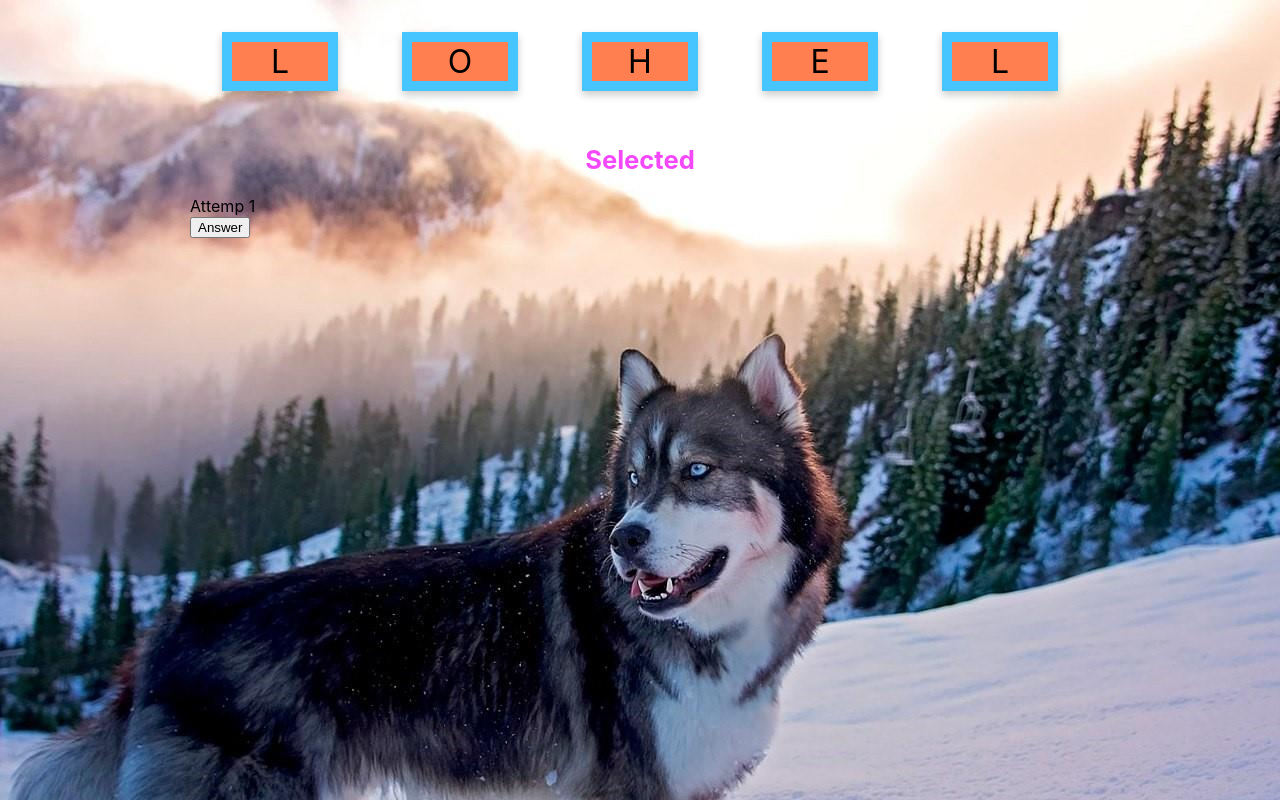
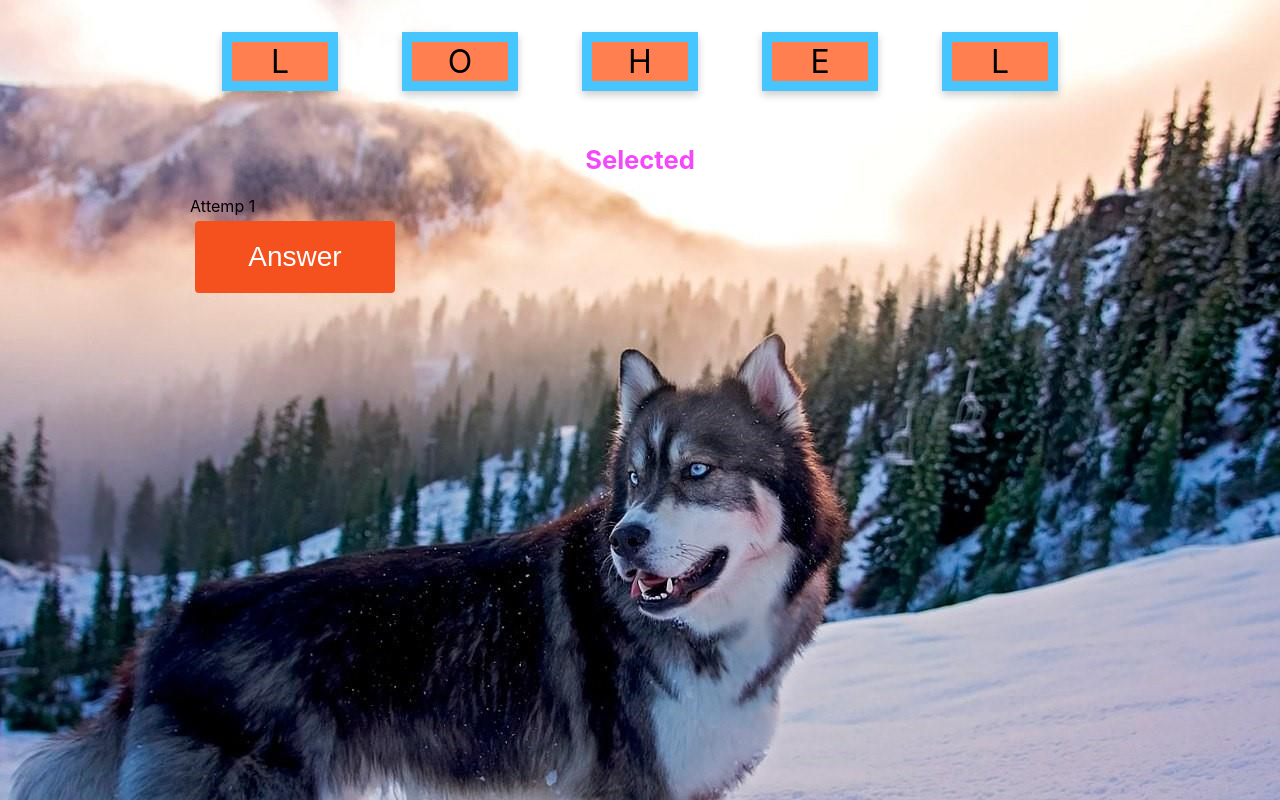
Before and after one commit to Jetnipat-c/3SA03-v1, a React (Create React App) app: page / in a window 1280 px wide. Built offline with nearby package versions, Linux system fonts and the light colour scheme.

Commit message:
commit 6

```diff
--- a/src/App.css
+++ b/src/App.css
@@ -57,14 +57,35 @@ background-attachment: fixed;
 
 background-position: top center;
 }
-.cc {
-  border: 2px solid rgb(255, 255, 255);
-  padding: 10px;
+.button {
+  display: inline-block;
+  border-radius: 4px;
+  background-color: #f4511e;
+  border: none;
+  color: #FFFFFF;
+  text-align: center;
+  font-size: 28px;
+  padding: 20px;
   width: 200px;
-  height: 200px;
-  align-content: center
+  transition: all 0.5s;
+  cursor: pointer;
+  margin: 5px;
 }
 
+.button2 {
+  display: inline-block;
+  border-radius: 4px;
+  background-color: #43d1fc;
+  border: none;
+  color: #FFFFFF;
+  text-align: center;
+  font-size: 28px;
+  padding: 20px;
+  width: 200px;
+  transition: all 0.5s;
+  cursor: pointer;
+  margin: 5px;
+}
 
 h2{
   font-size:2vw;
--- a/src/App.js
+++ b/src/App.js
@@ -78,10 +78,13 @@ class App extends React.Component {
         }
         </div>
         {
-            <button onClick={() => this.shoot("Hello")}>Answer</button>
+            <button class="button" onClick={() => this.shoot("Hello")}>Answer</button>
+
         }
+
         {
-          this.state.completed &&<button onClick={this.reset}>Reset</button>
+          this.state.completed &&<button class="button2"  onClick={this.reset}>Reset</button>
+
         }
 
       </div>
```
